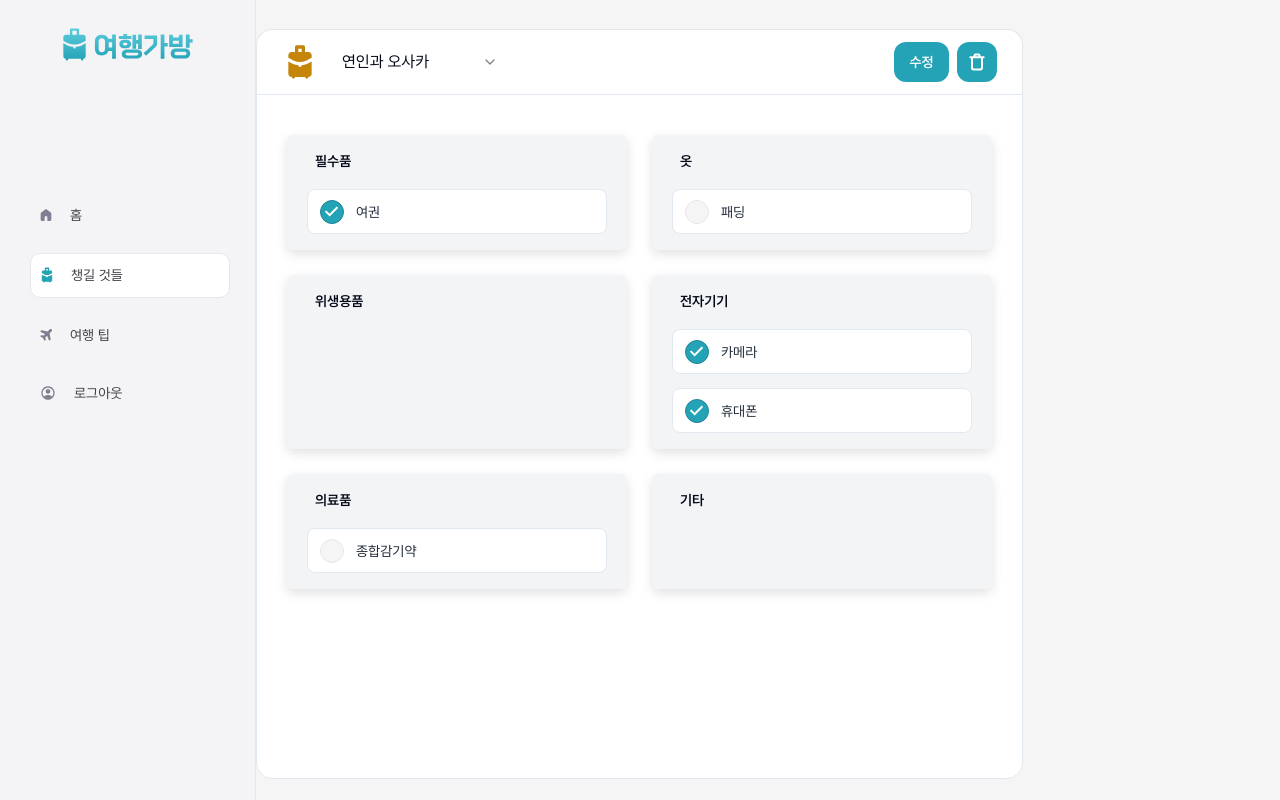
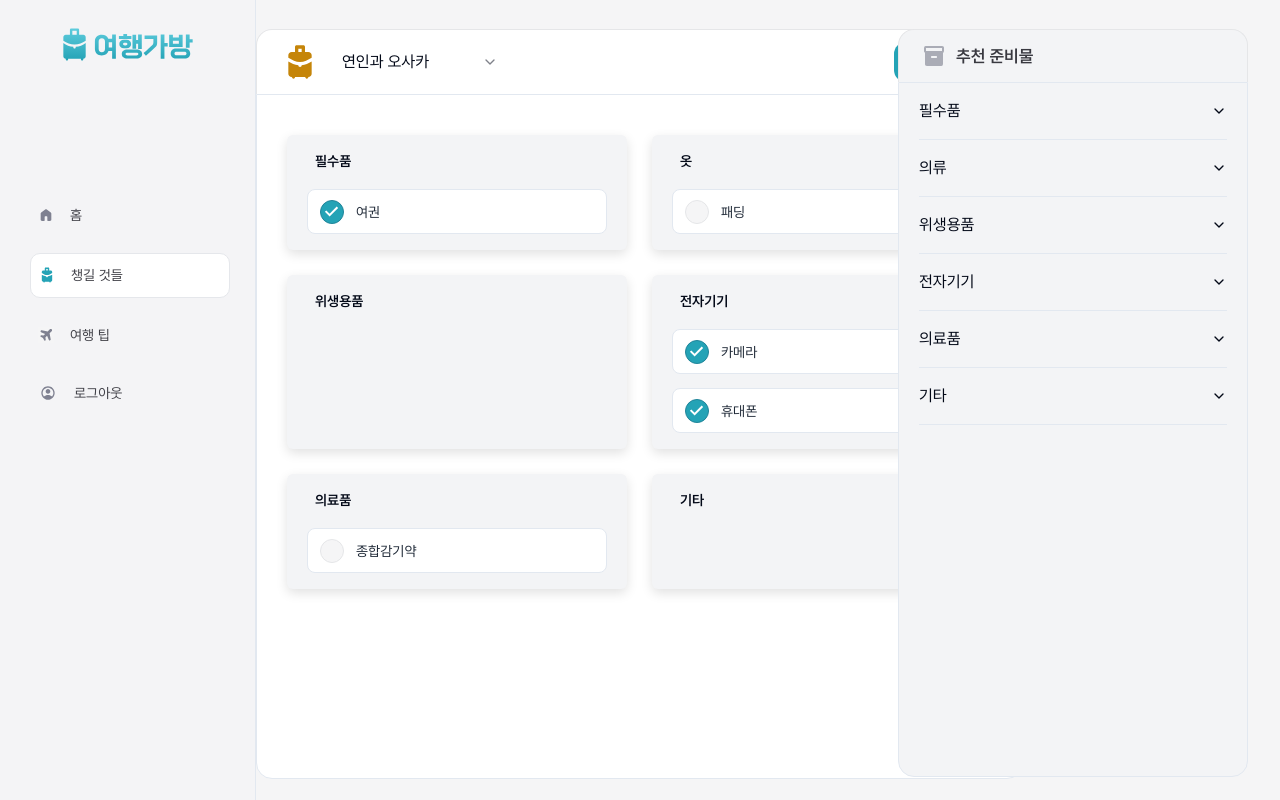
Before and after one commit to jiwonly/TravelBag, a React (Vite) app in the folder m7-frontend/: page /bag/1 in a window 1280 px wide. Built offline with nearby package versions, Linux system fonts and the light colour scheme.

Commit message:
♻️ refactor: 전체 코드 useRecoil 사용하여 모든 기능 정상 작동

```diff
--- a/m7-frontend/src/api/Bag/atom.js
+++ b/m7-frontend/src/api/Bag/atom.js
@@ -20,7 +20,7 @@ export const categoryState = atom({
     },
     {
       id: 4,
-      name: "ELECTORICS",
+      name: "ELECTRONICS",
     },
     {
       id: 5,
--- a/m7-frontend/src/api/Bag/selector.js
+++ b/m7-frontend/src/api/Bag/selector.js
@@ -278,14 +278,19 @@ export const getRecommendItems = selector({
 });
 
 // 12. 카테고리별 추천 아이템 조회
-export const getRecommendItemsByCategory = selector({
+export const getRecommendItemsByCategory = selectorFamily({
   key: "getRecommendItemsByCategory",
-  get: ({ get }) => {
-    return (categoryId) => {
+  get:
+    (categoryId) =>
+    ({ get }) => {
       const recommendItems = get(recommendItemState);
-      return recommendItems.find(
-        (recommendItem) => String(recommendItem.id) === String(categoryId)
+
+      // categoryId에 해당하는 객체를 찾고 item만 반환
+      const foundItem = recommendItems.find(
+        (recommendItem) =>
+          String(recommendItem.categoryId) === String(categoryId)
       );
-    };
-  },
+
+      return foundItem ? foundItem.item : []; // 없으면 빈 배열 반환
+    },
 });
--- a/m7-frontend/src/components/Bag/BagHeader.jsx
+++ b/m7-frontend/src/components/Bag/BagHeader.jsx
@@ -104,6 +104,7 @@ const BagHeader = ({ icon }) => {
         return;
       } else {
         handleBagUpdateTemporary(thisBag.id, false);
+        handleBagUpdateName(thisBag.id, editedBagName);
         onSetEdit;
         nav("/");
       }
--- a/m7-frontend/src/components/Bag/CheckData.jsx
+++ b/m7-frontend/src/components/Bag/CheckData.jsx
@@ -5,7 +5,6 @@ import CheckData_minus from "../../assets/CheckData_minus.svg";
 import { EditStateContext } from "@/pages/Bag";
 
 export function CheckData({ itemId, itemName, isPacked, onToggle, onDelete }) {
-  console.log("itemID", itemId, "itemName", itemName, "isPacked", isPacked);
   const isEditing = useContext(EditStateContext);
 
   const handleDelete = () => {
--- a/m7-frontend/src/components/Bag/CheckList.jsx
+++ b/m7-frontend/src/components/Bag/CheckList.jsx
@@ -68,9 +68,6 @@ export function CheckList({ bagId, categoryId }) {
     }
   }, [thisBag, categoryId, setThisBagItemsByCategory]);
 
-  const thisBagItemByCategoryDispatch = useSetRecoilState(
-    getThisBagItemByCategory(categoryId)
-  );
   const thisBagItemByCategoryIdRef = useContext(
     thisBagItemByCategoryIdRefContext
   );
--- a/m7-frontend/src/components/Bag/RecommendAccordionItem.jsx
+++ b/m7-frontend/src/components/Bag/RecommendAccordionItem.jsx
@@ -10,14 +10,37 @@ import { useRecoilValue } from "recoil";
 
 const RecommendAccordionItem = ({ categoryId, ItemByCategory }) => {
   const categories = useRecoilValue(categoryState);
-  const categoryName = categories.find(
+  const thisCategory = categories.find(
     (category) => String(category.id) === String(categoryId)
   );
+
+  let name = "";
+  switch (thisCategory.name) {
+    case "ESSENTIAL":
+      name = "필수품";
+      break;
+    case "CLOTHING":
+      name = "의류";
+      break;
+    case "TOILETRIES":
+      name = "위생용품";
+      break;
+    case "ELECTRONICS":
+      name = "전자기기";
+      break;
+    case "MEDICALS":
+      name = "의료품";
+      break;
+    case "OTHER":
+      name = "기타";
+      break;
+  }
+
   return (
     <div className="flex w-full">
       <Accordion type="single" collapsible className="w-full">
         <AccordionItem value="item-1">
-          <AccordionTrigger>{categoryName}</AccordionTrigger>
+          <AccordionTrigger>{name}</AccordionTrigger>
           <AccordionContent className="max-h-[250px] overflow-y-auto scrollbar-thin">
             <RecommendPlusList
               categoryId={categoryId}
--- a/m7-frontend/src/components/Bag/RecommendPlusItem.jsx
+++ b/m7-frontend/src/components/Bag/RecommendPlusItem.jsx
@@ -1,54 +1,35 @@
 import CheckData_plus from "../../assets/CheckData_plus.svg";
 import { useContext, useState, useEffect } from "react";
 import { useParams } from "react-router-dom";
+import { useSetRecoilState } from "recoil";
 import { EditStateContext } from "@/pages/Bag";
-import { NewItemsStateContext } from "./BagDashboard";
-import { useSetRecoilState } from "recoil";
-import { useRecoilValue } from "recoil";
 import {
   getBagDetailsById,
   getThisBagItemByCategory,
 } from "@/api/Bag/selector";
 import { thisBagItemByCategoryIdRefContext } from "@/pages/Bag";
 
-const RecommendPlusItem = ({ categoryId, itemId, itemName }) => {
+const RecommendPlusItem = ({ categoryId, itemName }) => {
   const params = useParams();
-  const newItemsList = useContext(NewItemsStateContext);
-  const isEditing = useContext(EditStateContext);
-  const bagDetailsById = useRecoilValue(getBagDetailsById);
-  const thisBag = bagDetailsById(params.id);
-  const [supplyList, setSupplyList] = useState(thisBag.supplies);
+  const bagId = params.id;
+  const isEditiing = useContext(EditStateContext);
 
-  const listContent = supplyList.find(
-    (item) => String(item.id) === String(categoryId)
-  ) || { contents: [] };
-
-  const [listData, setListData] = useState(listContent.contents);
-
-  useEffect(() => {
-    setSupplyList(newItemsList);
-  }, [thisBag, newItemsList]);
-
-  useEffect(() => {
-    setListData(listContent.contents);
-  }, [listContent.contents]);
-
-  const thisBagItemByCategoryDispatch = useSetRecoilState(
-    getThisBagItemByCategory
-  );
   const thisBagItemByCategoryIdRef = useContext(
     thisBagItemByCategoryIdRefContext
   );
+  const setThisBagItemsByCategory = useSetRecoilState(
+    getThisBagItemByCategory({ bagId, categoryId })
+  );
+  const handleThisBagItemByCategoryCreate = (itemName) => {
+    const newItem = {
+      id: thisBagItemByCategoryIdRef.current, // 고유 ID
+      name: itemName,
+      packed: false,
+    };
 
-  const handleThisBagItemByCategoryCreate = (name) => {
-    thisBagItemByCategoryDispatch({
-      type: "CREATE",
-      data: {
-        id: thisBagItemByCategoryIdRef.current++,
-        name: name,
-        packed: false,
-      },
-    });
+    // 🔄 기존 배열을 복사하여 새 아이템 추가
+    setThisBagItemsByCategory((prevItems) => [...prevItems, newItem]);
+    thisBagItemByCategoryIdRef.current += 1; // ID 증가
   };
 
   return (
@@ -56,7 +37,7 @@ const RecommendPlusItem = ({ categoryId, itemId, itemName }) => {
       <div className="flex items-center gap-3">
         <p className="text-gray-800 text-sm">{itemName}</p>
       </div>
-      {isEditing ? (
+      {isEditiing ? (
         <button
           onClick={() => handleThisBagItemByCategoryCreate(itemName)}
           className="flex justify-center items-center rounded-md bg-white"
--- a/m7-frontend/src/components/Bag/RecommendPlusList.jsx
+++ b/m7-frontend/src/components/Bag/RecommendPlusList.jsx
@@ -2,15 +2,17 @@ import { useRecoilValue } from "recoil";
 import RecommendPlusItem from "./RecommendPlusItem";
 import { getRecommendItemsByCategory } from "@/api/Bag/selector";
 
-const RecommendPlusList = ({ categoryId, data, setListData }) => {
-  const recommendItemasByCategory = useRecoilValue(getRecommendItemsByCategory);
+const RecommendPlusList = ({ categoryId }) => {
+  const recommendItemsByCategory = useRecoilValue(
+    getRecommendItemsByCategory(categoryId) // 올바른 호출 방식
+  );
+
   return (
     <div className="flex flex-col gap-3">
-      {recommendItemasByCategory.map((item) => (
+      {recommendItemsByCategory.map((item) => (
         <RecommendPlusItem
           key={item.id}
           categoryId={categoryId}
-          itemId={item.id}
           itemName={item.name}
         />
       ))}
--- a/m7-frontend/src/pages/Bag.jsx
+++ b/m7-frontend/src/pages/Bag.jsx
@@ -23,12 +23,26 @@ const Bag = ({ children }) => {
   const bags = useRecoilValue(bagState);
   const thisBag = useRecoilValue(getBagDetailsById(params.id));
 
-  const thisBagItemByCategoryDispatch = useSetRecoilState(
-    bagItemReducerSelector
-  );
-  const thisBagItemByCategoryIdRef = useRef(
-    thisBag.length > 0 ? Math.max(...thisBag.map((item) => item.id + 1)) : 1
-  );
+  const thisBagItemsById = useRecoilValue(getThisBagItemById(thisBag.id));
+  console.log("thisBagItems", thisBagItemsById);
+
+  // thisBagItemsById가 배열인지 확인
+  const maxItemId = Array.isArray(thisBagItemsById)
+    ? thisBagItemsById.reduce((maxId, category) => {
+        // category.item이 배열인지 확인
+        const maxInCategory = Array.isArray(category.item)
+          ? category.item.reduce((categoryMaxId, item) => {
+              return Math.max(categoryMaxId, item.id || 0);
+            }, 0)
+          : 0;
+        return Math.max(maxId, maxInCategory);
+      }, 0)
+    : 0;
+
+  console.log("Max Item ID:", maxItemId);
+
+  // Ref 초기화
+  const thisBagItemByCategoryIdRef = useRef(maxItemId + 1);
 
   const [newBagName, setNewBagName] = useState(thisBag.name);
 
@@ -47,27 +61,28 @@ const Bag = ({ children }) => {
 
   return (
     <div className="flex">
+      <EditStateContext.Provider value={isEditing}>
+        <EditDispatchContext.Provider value={{ onSetEditing }}>
+          <thisBagItemByCategoryIdRefContext.Provider
+            value={thisBagItemByCategoryIdRef}
+          >
             <SidebarProvider>
               <SideBar />
               <main>
                 <SidebarTrigger />
                 {children}
-          <EditStateContext.Provider value={isEditing}>
-            <EditDispatchContext.Provider value={{ onSetEditing }}>
-              <thisBagItemByCategoryIdRefContext.Provider
-                value={thisBagItemByCategoryIdRef}
-              >
+
                 <SelectedSateData.Provider value={newBagName}>
                   <SelectedDisplatchData.Provider value={{ onChangeBagName }}>
                     <BagDashboard icon="bag" />
                   </SelectedDisplatchData.Provider>
                 </SelectedSateData.Provider>
+              </main>
+            </SidebarProvider>
+            <RecommendBar className={"flex"} icon="inventory" />
           </thisBagItemByCategoryIdRefContext.Provider>
         </EditDispatchContext.Provider>
       </EditStateContext.Provider>
-        </main>
-      </SidebarProvider>
-      {/* <RecommendBar className={"flex"} icon="inventory" /> */}
     </div>
   );
 };
```
Lines whose indentation alone changed are shown as unchanged.
